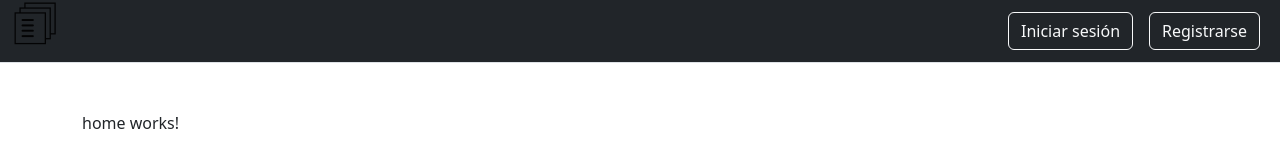
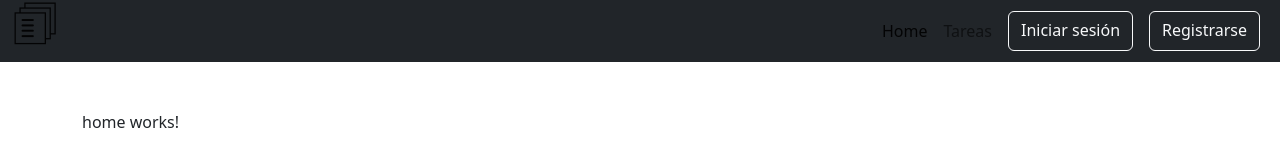
Before and after one commit to Yeimss/TasksApp, an Angular app: page / in a window 1280 px wide. Shown: the top 160 px of the page. Built offline with nearby package versions, Linux system fonts and the light colour scheme.

Commit message:
Task and bootstrap js

```diff
--- a/angular.json
+++ b/angular.json
@@ -39,7 +39,10 @@
               "./node_modules/bootstrap/dist/css/bootstrap.min.css",
               "src/styles.css"
             ],
-            "scripts": [],
+            "scripts": [
+              "./node_modules/jquery/dist/jquery.js",
+              "./node_modules/bootstrap/dist/js/bootstrap.js"
+            ],
             "server": "src/main.server.ts",
             "prerender": true,
             "ssr": {
--- a/package.json
+++ b/package.json
@@ -23,6 +23,7 @@
     "@angular/ssr": "^17.3.5",
     "bootstrap": "^5.2.3",
     "express": "^4.18.2",
+    "jquery": "^3.7.1",
     "ngx-bootstrap": "12.0.0",
     "rxjs": "~7.8.0",
     "tslib": "^2.3.0",
--- a/src/app/app-routing.module.ts
+++ b/src/app/app-routing.module.ts
@@ -2,14 +2,14 @@ import { NgModule } from '@angular/core';
 import { RouterModule, Routes } from '@angular/router';
 import { HomeComponent } from './components/home/home.component';
 import { NotFoundComponent } from './components/errors/not-found/not-found.component';
+import { TasksComponent } from './components/tasks/tasks.component';
 
 const routes: Routes = [
   {path:'', component:HomeComponent},
+  {path:'tasks', component:TasksComponent},
   {path:'account', loadChildren: () => import('./modules/account/account.module').then(module => module.AccountModule)},
   {path:'not-found', component:NotFoundComponent},
-  {path:'**', component:HomeComponent, pathMatch:"full"},
-  {path:'', component:HomeComponent},
-
+  {path:'**', component:NotFoundComponent, pathMatch:"full"},
 ];
 
 @NgModule({
--- a/src/app/app.module.ts
+++ b/src/app/app.module.ts
@@ -7,10 +7,10 @@ import { BrowserAnimationsModule } from '@angular/platform-browser/animations';
 import { NavbarComponent } from './components/layout/navbar/navbar.component';
 import { FooterComponent } from './components/layout/footer/footer.component';
 import { HomeComponent } from './components/home//home.component';
-import { LoginComponent } from './components/login//login.component';
-import { RegisterComponent } from './components/register/register.component';
+
 import { NotFoundComponent } from './components/errors/not-found/not-found.component';
 import { ValidationMessagesComponent } from './components/errors/validation-messages/validation-messages.component';
+import { TasksComponent } from './components/tasks/tasks.component';
 
 @NgModule({
   declarations: [
@@ -18,6 +18,7 @@ import { ValidationMessagesComponent } from './components/errors/validation-mess
     NavbarComponent,
     FooterComponent,
     HomeComponent,
+    TasksComponent,
     NotFoundComponent,
     ValidationMessagesComponent,
 
--- a/src/app/components/layout/navbar/navbar.component.html
+++ b/src/app/components/layout/navbar/navbar.component.html
@@ -1,24 +1,20 @@
 <header>
-    <nav class="navbar bg-dark border-bottom border-body" data-bs-theme="dark">
+    <nav class="navbar navbar-expand-lg bg-dark" data-bs-theme="dark">
         <div class="container-fluid">
             <a class="navbar-brand" href="#">
                 <label style="font-size: 50px; margin-top: -28px; margin-bottom: -12px;">🗊</label>
             </a>
-            <ul class="navbar-nav">
-                <li class="nav-item">
-                    <a routerLink="/account/login" class="btn btn-outline-light mx-2">Iniciar sesión</a>
-                    <a routerLink="/account/register" class="btn btn-outline-light mx-2">Registrarse</a>
-                </li>
-            </ul>
-
-
-           <!--  <ul class="navbar-nav">
-                <li class="nav-item">
-                    <a routerLink="/" class="btn btn-outline-light mx-2">Home</a>
-                    <a routerLink="/Tasks" class="btn btn-outline-light mx-2">Tasks</a>
-                </li>
-            </ul> -->
-
+            <button class="navbar-toggler" type="button" data-bs-toggle="collapse" data-bs-target="#navbarNavAltMarkup" aria-controls="navbarNavAltMarkup" aria-expanded="false" aria-label="Toggle navigation">
+                <span class="navbar-toggler-icon"></span>
+            </button>
+            <div class="collapse navbar-collapse d-flex justify-content-end" id="navbarNavAltMarkup">
+                <div class="navbar-nav">
+                  <a class="nav-link" aria-current="page" routerLink="/" routerLinkActive="active" [routerLinkActiveOptions]="{exact:true}">Home</a>
+                  <a class="nav-link" routerLink="/tasks" routerLinkActive="active">Tareas</a>
+                  <a class="btn btn-outline-light mx-2"  routerLink="/account/login" routerLinkActive="active">Iniciar sesión</a>
+                  <a class="btn btn-outline-light mx-2" routerLink="/account/register" routerLinkActive="active">Registrarse</a>
+                </div>
+            </div>
         </div>
     </nav>
 </header>
--- /dev/null
+++ b/src/app/components/tasks/tasks.component.html
@@ -0,0 +1 @@
+<p>tasks works!</p>
--- a/src/app/modules/account/account-routing.module.ts
+++ b/src/app/modules/account/account-routing.module.ts
@@ -1,6 +1,5 @@
 import { NgModule } from '@angular/core';
 import { RouterModule,Routes } from '@angular/router';
-import { CommonModule } from '@angular/common';
 import { LoginComponent } from '../../components/login/login.component';
 import { RegisterComponent } from '../../components/register/register.component';
 
```
Also changed, not shown: src/app/components/tasks/tasks.component.ts (added, +10 -0 lines), src/app/components/tasks/tasks.component.css (added), 2 other files (tests, documents, lock files or other folders).
